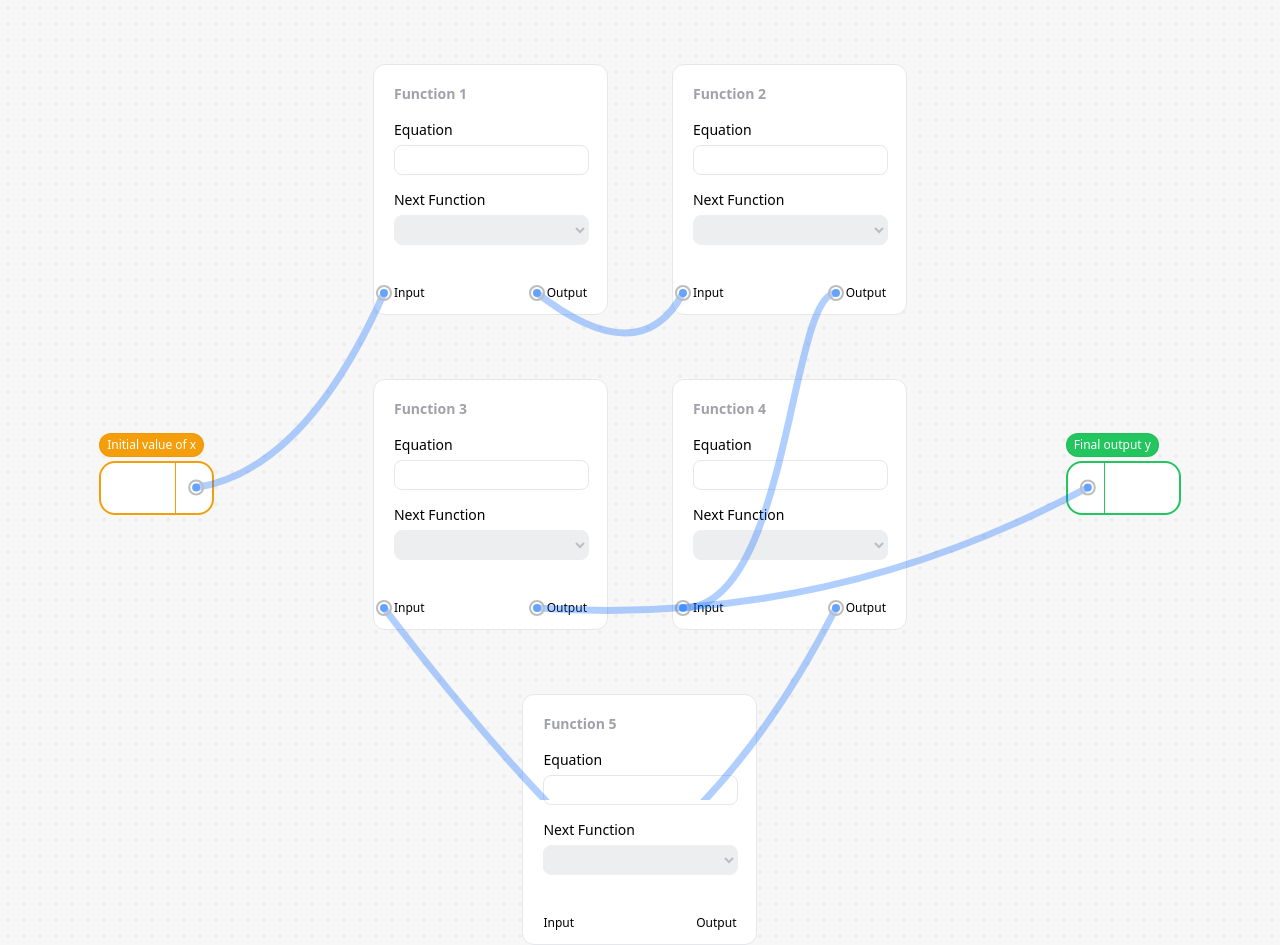
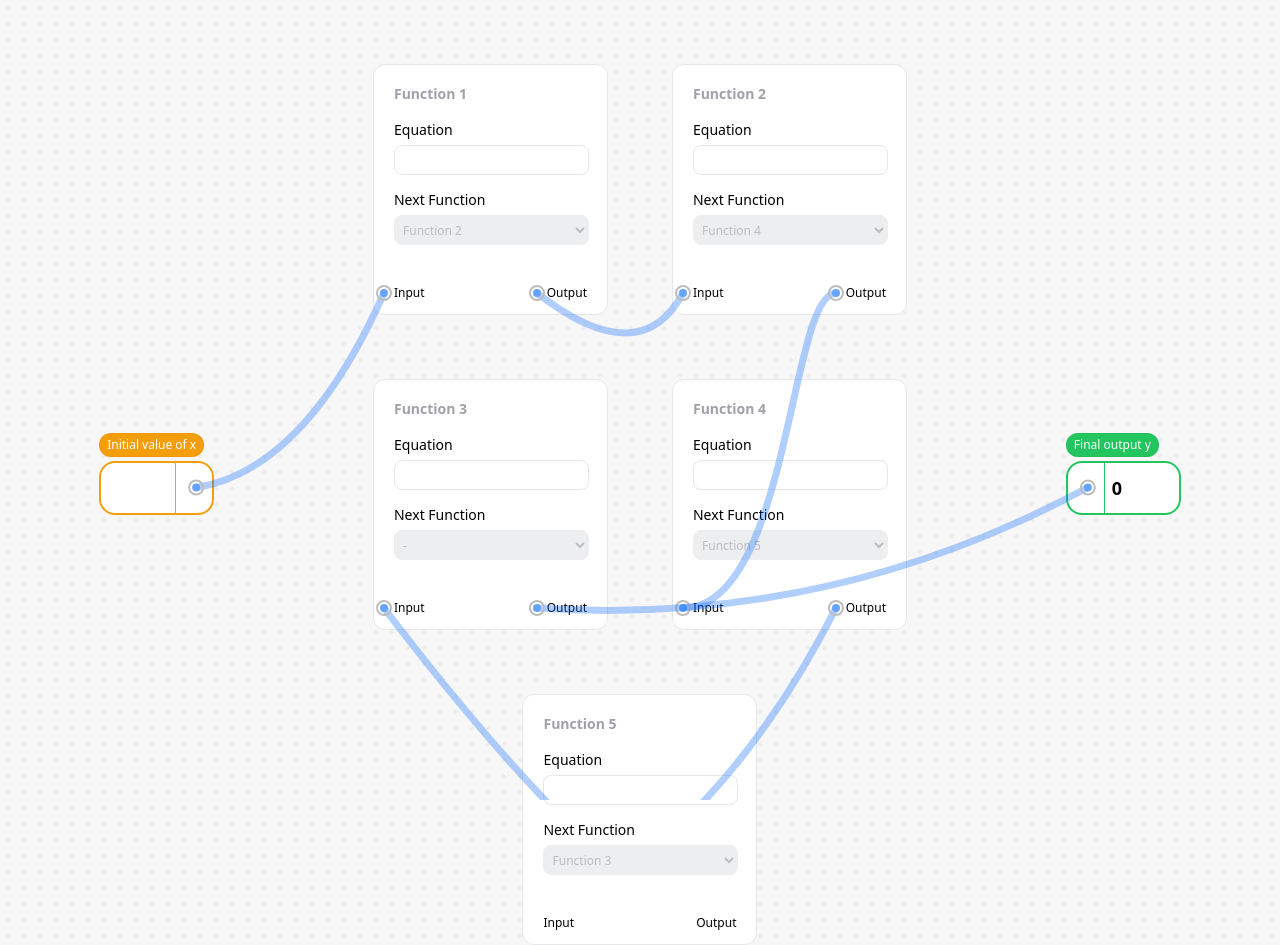
Before and after one commit to neilchauhan2/equation-app, a React (Vite) app: page / in a window 1280 px wide. Built offline with nearby package versions, Linux system fonts and the light colour scheme.

Commit message:
feat: Add computation logic

```diff
--- a/src/App.tsx
+++ b/src/App.tsx
@@ -9,8 +9,8 @@ function App() {
   const [cards, setCards] = useState<CardType[]>(prepareCards());
   const inputRef = useRef<HTMLInputElement>(null);
   const outputRef = useRef<HTMLInputElement>(null);
-  const [input, setInput] = useState<number | null>(null);
-  const [output, setOutput] = useState<number | null>(null);
+  const [input, setInput] = useState<number>(0);
+  const [output, setOutput] = useState<number>(0);
 
   function handleInputChange(e: React.ChangeEvent<HTMLInputElement>) {
     setInput(Number(e.target.value));
@@ -22,18 +22,77 @@ function App() {
 
   function handleEquationChange(e: React.ChangeEvent<HTMLInputElement>, id: string) {
     const { value } = e.target;
-    const card = cards.find(card => card.id === id);
-    if (card) {
-      card.equation = value;
-      setCards([...cards]);
+    const updatedCards = cards.map(card => {
+      if (card.id === id) {
+        return { ...card, equation: value };
+      }
+      return card;
+    });
+
+    setCards(updatedCards);
+  }
+
+  function equationEvaluator(equation: string, inputSoFar: number): number | string {
+    try {
+      // Step 1: Replace terms like "10x" with "10*x"
+      equation = equation.replace(/(\d+)(x)/g, "$1*$2");
+
+      // Step 2: Replace '^' with '**' for exponentiation
+      equation = equation.replace(/\^/g, "**");
+
+      // Step 3: Replace 'x' with the actual input value
+      equation = equation.replace(/x/g, `${inputSoFar}`);
+
+      // Step 4: Validation for illegal characters
+      if (!/^[\d+\-*/().^* ]+$/.test(equation)) {
+        return "Invalid characters in the equation.";
+      }
+
+      // Step 5: Check for division by zero
+      if (/\/\s*0(?!\d)/.test(equation)) {
+        return "Error: Division by zero.";
+      }
+
+      // Step 6: Safely evaluate the equation
+      const result = eval(equation);
+
+      // Step 7: Return the result
+      return result;
+    } catch (error) {
+      return "Error in evaluation. Please check the equation.";
     }
   }
 
+
+  function handleComputation(edges: Edge[]) {
+    let inputSoFar = input;
+    for (let i = 0; i < edges.length; i++) {
+      const equation = edges[i].equation;
+      if (equation) {
+        const result = equationEvaluator(equation, inputSoFar);
+        if (typeof result === "number") {
+          inputSoFar = result;
+        } else {
+          return inputSoFar;
+        }
+      }
+    }
+    return inputSoFar;
+  }
+
   function prepareCards() {
+    const nextFunctionMap: { [key: number]: string } = {
+      1: "Function 2",
+      2: "Function 4",
+      3: "-",
+      4: "Function 5",
+      5: "Function 3"
+    }
+
     return [...Array(5)].map((_, index) => ({
       id: `equation-${index}`,
       equation: "",
-      nextFunction: `Function ${index + 2}`,
+      nextFunction: nextFunctionMap[index + 1],
       title: `Function ${index + 1}`,
       cardRef: useRef(null)
     }))
@@ -45,31 +104,36 @@ function App() {
         from: inputRef,
         to: cards[0].cardRef,
         curveType: "Quadratic",
-        edgeType: 'input'
+        edgeType: 'input',
+        equation: cards[0].equation
       },
       {
         from: cards[0].cardRef,
         to: cards[1].cardRef,
         curveType: "Quadratic",
-        edgeType: 'equation'
+        edgeType: 'equation',
+        equation: cards[1].equation
       },
       {
         from: cards[1].cardRef,
         to: cards[3].cardRef,
         curveType: "Cubic",
-        edgeType: 'equation'
+        edgeType: 'equation',
+        equation: cards[3].equation
       },
       {
         from: cards[3].cardRef,
         to: cards[4].cardRef,
         curveType: "Quadratic",
-        edgeType: 'equation'
+        edgeType: 'equation',
+        equation: cards[4].equation
       },
       {
         from: cards[4].cardRef,
         to: cards[2].cardRef,
         curveType: "Quadratic",
-        edgeType: 'equation'
+        edgeType: 'equation',
+        equation: cards[2].equation
       },
       {
         from: cards[2].cardRef,
@@ -83,7 +147,10 @@ function App() {
   }
 
   useEffect(() => {
-    setEdges(prepareEdges());
+    const edges = prepareEdges();
+    setEdges(edges);
+    const result = handleComputation(edges);
+    setOutput(result);
   }, [cards])
 
   return (
--- a/src/components/Card.tsx
+++ b/src/components/Card.tsx
@@ -13,6 +13,12 @@ function Card({ cardRef, cardData: { equation, nextFunction, title }, handleChan
       <div className="mt-3">
         <span className="text-sm">Next Function</span>
         <select className="w-[195px] h-[30px] p-1 rounded-lg border border-gray-200 mt-1 text-xs disabled:bg-gray-200 disabled:text-zinc-400" value={nextFunction} disabled>
+          <option value="-">-</option>
+          <option value="Function 1">Function 1</option>
+          <option value="Function 2">Function 2</option>
+          <option value="Function 3">Function 3</option>
+          <option value="Function 4">Function 4</option>
+          <option value="Function 5">Function 5</option>
         </select>
       </div>
       <div className="mt-10 flex justify-between items-center">
--- a/src/components/IOCard.tsx
+++ b/src/components/IOCard.tsx
@@ -17,7 +17,10 @@ function IOCard({ type, cardRef, handleChange, value }: IOCardProps) {
           </div>
           <input
             type="text"
-            value={value || ""}
+            value={
+              value !== 0 ? value :
+                type === "output" ? 0 : ""
+            }
             onChange={handleChange}
             className={`w-[115px] h-[50px] bg-transparent text-lg font-bold rounded-2xl focus:outline-none input-point output-point ${type === "output" ? "pl-11 pr-4 py-2" : "pr-11 pl-4 py-2"}`}
           />
--- a/src/types/index.ts
+++ b/src/types/index.ts
@@ -11,6 +11,7 @@ export type Edge = {
   to: React.RefObject<HTMLDivElement>;
   curveType: "Quadratic" | "Cubic";
   edgeType: "input" | "output" | "equation";
+  equation?: string;
 };
 
 export type CardData = {
@@ -28,7 +29,7 @@ export type CardProps = {
 
 export type IOCardProps = {
   cardRef: React.RefObject<HTMLDivElement>;
-  value: number | null;
+  value: number;
   type: "input" | "output";
   handleChange: (e: React.ChangeEvent<HTMLInputElement>) => void;
 };
```
